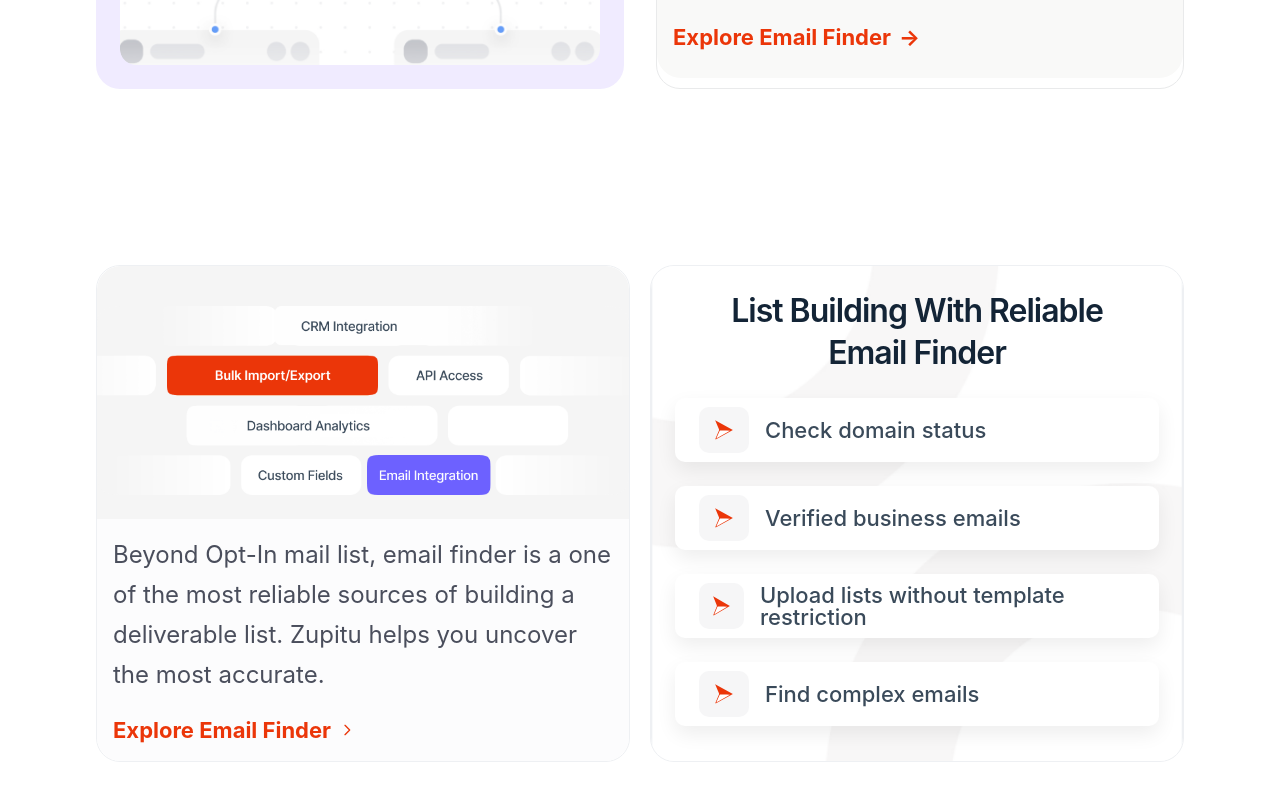
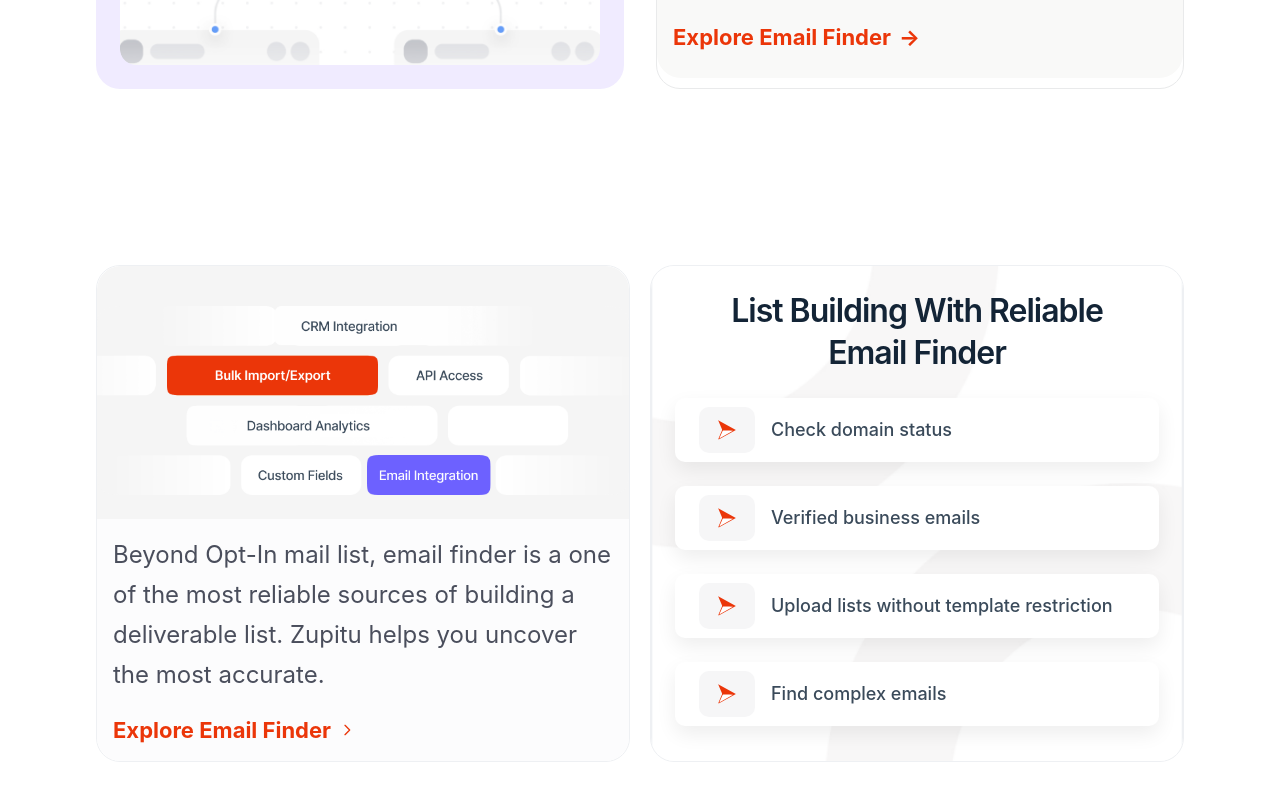
Before and after one commit to itfuturzMaharshi/zupito_website, a React (Vite) app: page / in a window 1280 px wide. Shown: the part 2687-3487 px from the top of the page. Built offline with nearby package versions, Linux system fonts and the light colour scheme.

Commit message:
small chnages

```diff
--- a/src/components/homePage/EmailFinder.jsx
+++ b/src/components/homePage/EmailFinder.jsx
@@ -74,10 +74,10 @@ const EmailFinder = () => {
                         key={label}
                         className="w-full xs:w-full sm:w-full md:w-full lg:w-full h-[58px] md:h-[62px] lg:h-[64px] bg-white rounded-[10px] shadow-[0_8px_20px_0_#00000012] px-4! sm:px-5! md:px-6! flex items-center gap-4"
                       >
-                        <span className="inline-flex items-center justify-center w-[38px] h-[38px] md:w-[48px] md:h-[42px] lg:w-[50px] lg:h-[46px] rounded-[10px] bg-[#F6F6F7]">
+                        <span className="inline-flex items-center justify-center w-[38px] h-[38px] md:w-[48px] md:h-[42px] lg:w-[56px] lg:h-[46px] rounded-[10px] bg-[#F6F6F7]">
                           <img src="/images/Bullet.svg" alt="" className="w-4 h-4 md:w-5 md:h-5 object-contain" />
                         </span>
-                        <span className="text-[#3A4A5A] font-medium text-[16px] sm:text-[18px] md:text-[20px] lg:text-[22px] leading-[100%]">
+                        <span className="text-[#3A4A5A] font-medium text-[16px] sm:text-[18px] md:text-[20px] lg:text-[18px] leading-[100%]">
                           {label}
                         </span>
                       </div>
```
